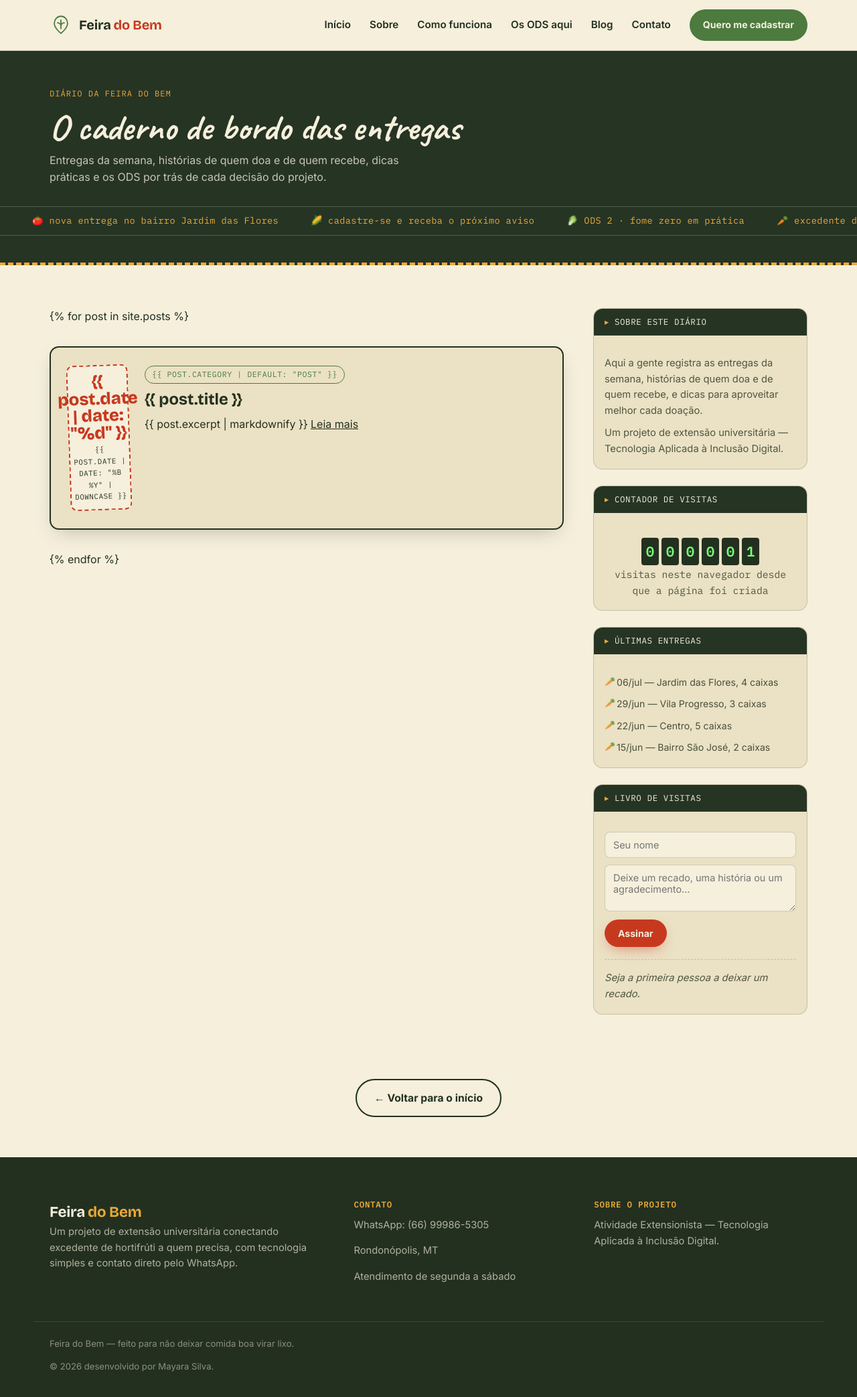
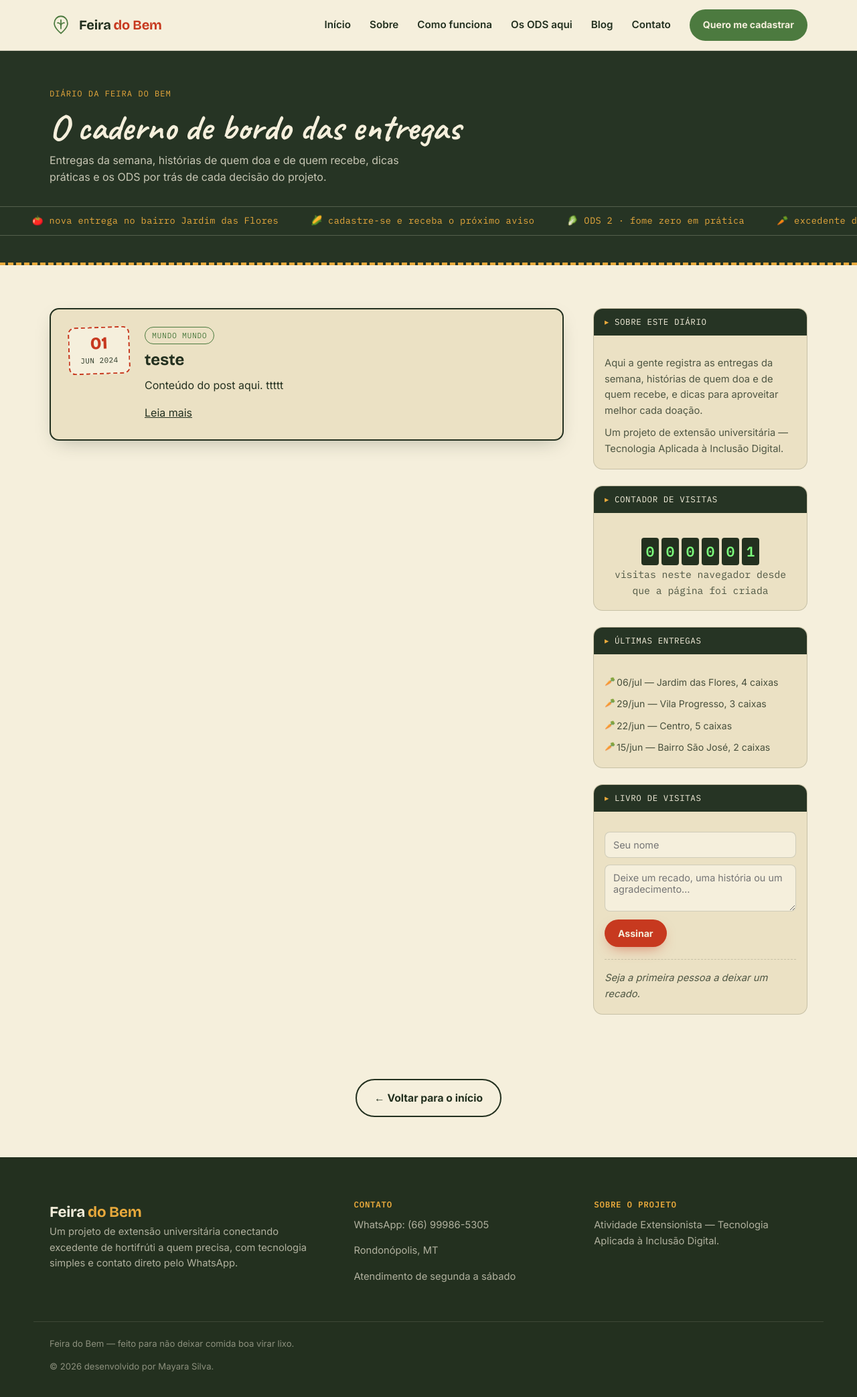
Before and after one commit to maysilvalps/feira-do-bem, a Jekyll site: the page built from blog.md, in a window 1280 px wide. Shown: the whole page at 67% size. Built offline with Jekyll 4.4.1, drawn with Linux system fonts in a browser that asks for light colours.

Commit message:
Corrigindo layout e caminhos do blog

```diff
--- a/blog.html
+++ b/blog.md
@@ -1,5 +1,7 @@
-<!DOCTYPE html>
-<html lang="pt-BR">
+---
+layout: none
+permalink: /blog.html
+---
 
 <head>
   <meta charset="UTF-8" />
@@ -93,7 +95,7 @@
               <h2>{{ post.title }}</h2>
               <div class="post-body">
                 {{ post.excerpt | markdownify }}
-                <a href="{{ post.url }}">Leia mais</a>
+                <a href="{{ post.url | relative_url }}">Leia mais</a>
               </div>
             </div>
           </article>
@@ -186,5 +188,3 @@
 
   <script src="js/script.js"></script>
 </body>
-
-</html>
```
